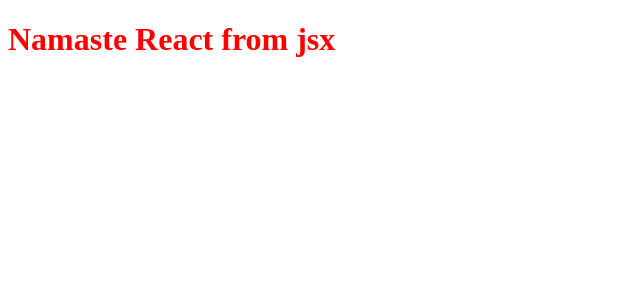
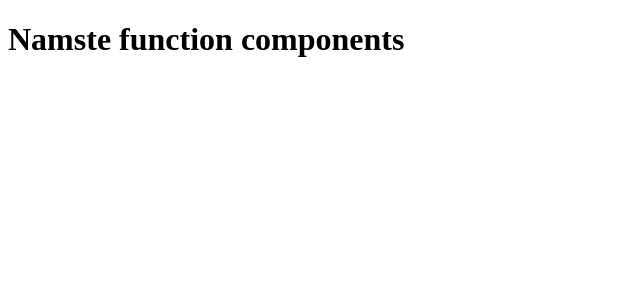
Before and after one commit to Gowri239/namaste-react, a React (Vite) app: page / in a window 1280 px wide. Shown: the top 300 px of the page, without its empty margins (0-640 px from the left). Built offline with nearby package versions, Linux system fonts and the light colour scheme.

Commit message:
add: functional component

```diff
--- a/App.js
+++ b/App.js
@@ -1,8 +1,12 @@
 import React from "react";
 import ReactDOM from "react-dom/client";
 
-const jsxHeading = <h1 id="heading">Namaste React from jsx</h1>;
+const HeadingComponent = () => (
+  <div id="container">
+    <h1 className="heading">Namste function components</h1>
+  </div>
+);
 
 const root = ReactDOM.createRoot(document.getElementById("root"));
 
-root.render(jsxHeading);
+root.render(<HeadingComponent />);
```
